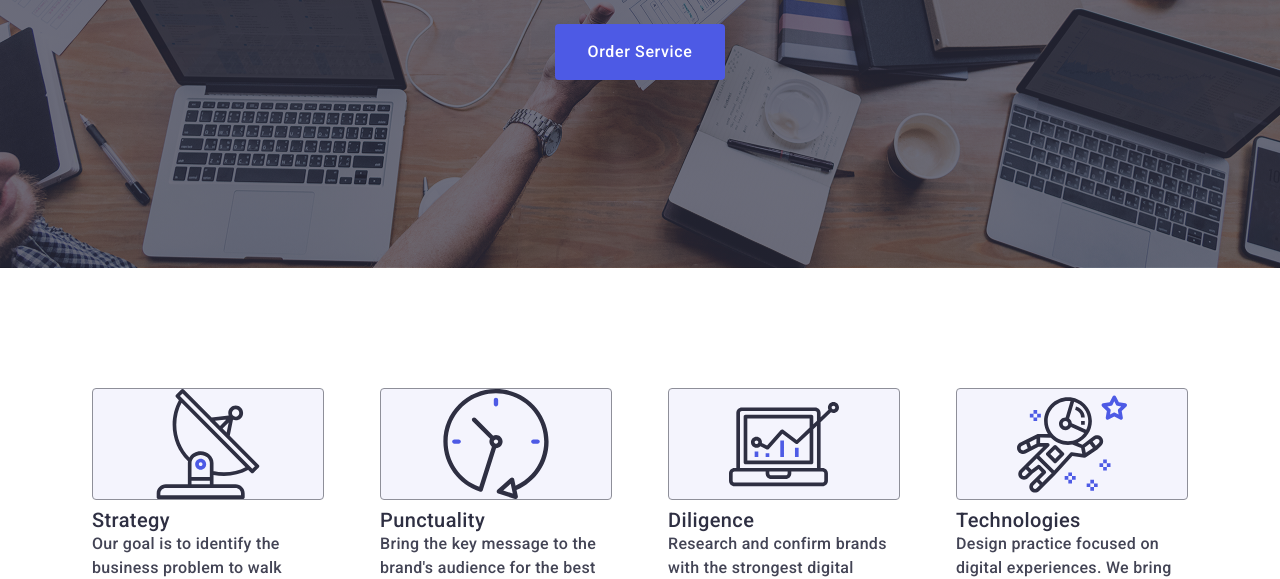
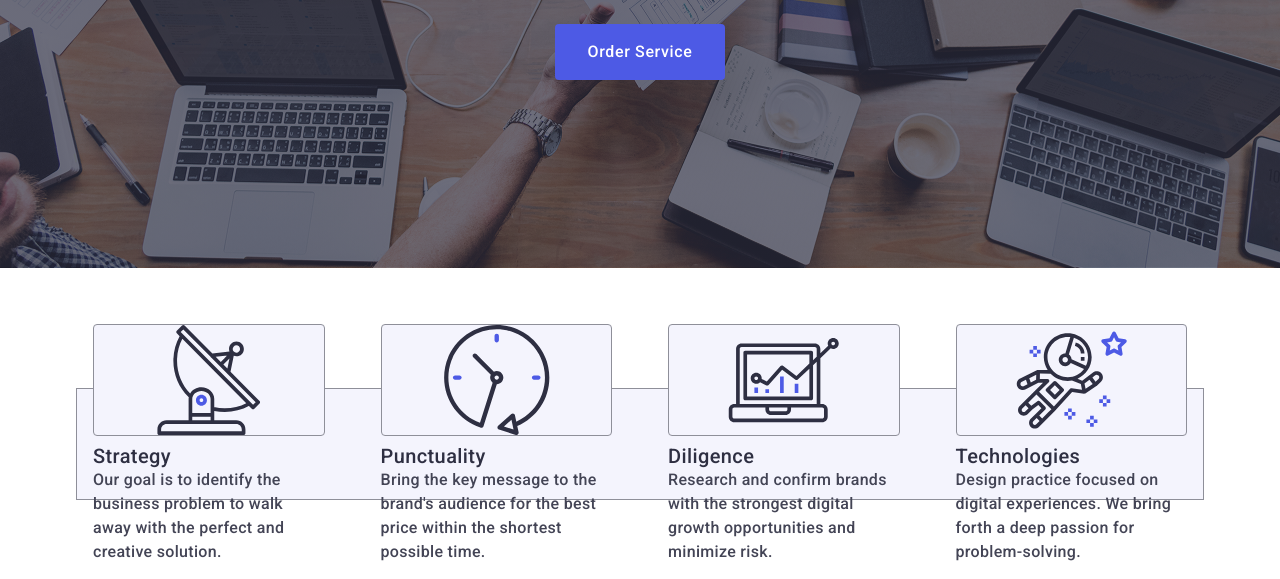
Before and after one commit to Violettakr/goit-markup-hw-04, a plain HTML site: page index.html in a window 1280 px wide. Shown: the part 405-984 px from the top of the page. Drawn offline with nearby package versions, Linux system fonts and the light colour scheme.

Commit message:
feature-div

```diff
--- a/css/styles.css
+++ b/css/styles.css
@@ -253,6 +253,16 @@ button {
     clip-path: inset(100%);
     clip: rect(0 0 0 0);
     overflow: hidden;
+}
+
+.container-features-icon {
+    display: flex;
+    align-items: center;
+    justify-content: center;
+    height: 112px;background-color: #f4f4fd;
+    background-repeat: 4px;
+    border: 1px solid #8E8F99;
+    margin-bottom: 8px;
 }
 
 .features-list {
--- a/index.html
+++ b/index.html
@@ -55,6 +55,7 @@
         <section class="features">
             <div class="container container-narrow">
                 <h2 class="visually-hidden"></h2>
+                <div class="container-features-icon">
                 <ul class="features-list">
                     <li class="features-item">
                         <svg class="icon-features"
@@ -105,6 +106,7 @@
                         </p>
                     </li>
                 </ul>
+                </div>
             </div>
         </section>
 
```
Lines whose indentation alone changed are shown as unchanged.
